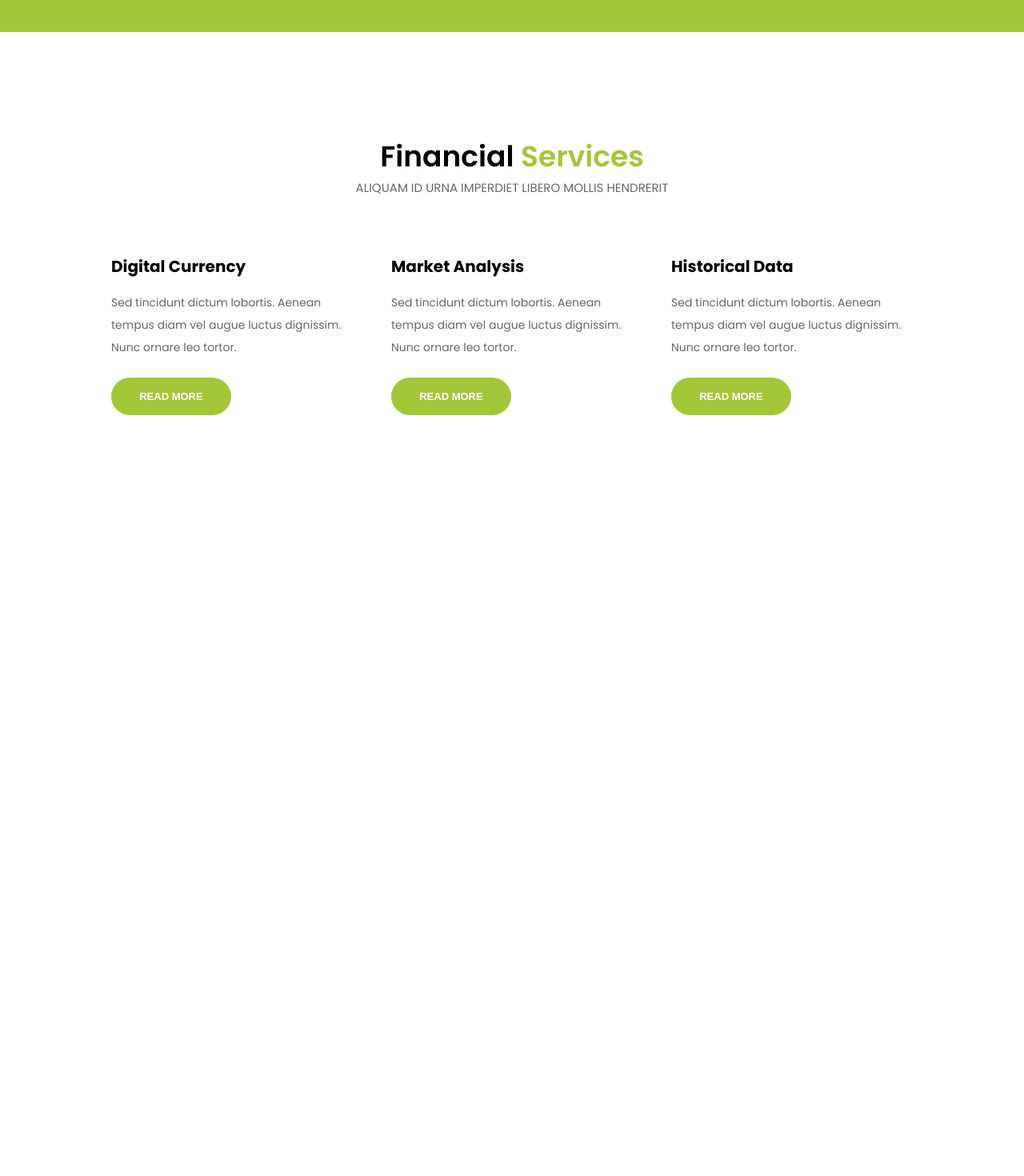
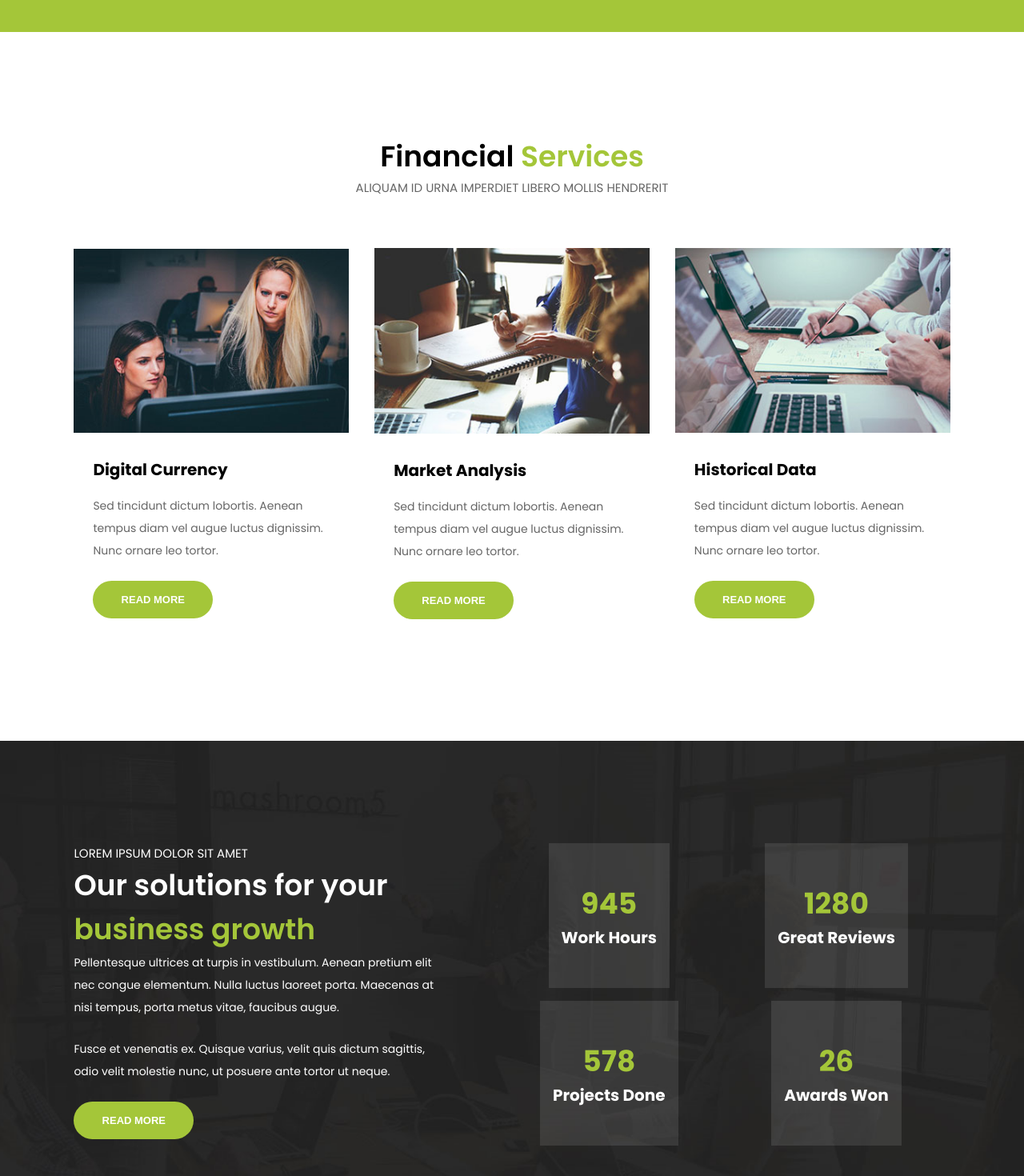
Before and after one commit to ykurebayashi/finance-site-yk, a Next.js app: page / in a window 1280 px wide. Shown: the part 950-2420 px from the top of the page at 80% size. Before the commit the page ends 1493 px from the top, so only its background shows below. Built offline with nearby package versions, Linux system fonts and the light colour scheme.

Commit message:
add service & solution content

```diff
--- a/components/home/HomeServiceItems.jsx
+++ b/components/home/HomeServiceItems.jsx
@@ -1,20 +1,20 @@
 export const HomeServiceItems = [
   {
-    img: "/public/imgs/homeservice1.png",
+    img: "/imgs/homeservice1.png",
     title: "Digital Currency",
     description:
       "Sed tincidunt dictum lobortis. Aenean tempus diam vel augue luctus dignissim. Nunc ornare leo tortor.",
     button: "READ MORE",
   },
   {
-    img: "/public/imgs/homeservice2.png",
+    img: "/imgs/homeservice2.png",
     title: "Market Analysis",
     description:
       "Sed tincidunt dictum lobortis. Aenean tempus diam vel augue luctus dignissim. Nunc ornare leo tortor.",
     button: "READ MORE",
   },
   {
-    img: "/public/imgs/homeservice3.png",
+    img: "/imgs/homeservice3.png",
     title: "Historical Data",
     description:
       "Sed tincidunt dictum lobortis. Aenean tempus diam vel augue luctus dignissim. Nunc ornare leo tortor.",
--- a/components/home/HomeServices.jsx
+++ b/components/home/HomeServices.jsx
@@ -1,6 +1,5 @@
 import styles from "../../styles/home/HomeServices.module.scss";
 import Image from "next/image";
-
 import { HomeServiceItems } from "./HomeServiceItems";
 
 const HomeServices = () => {
@@ -11,18 +10,21 @@ const HomeServices = () => {
           <h2 className={styles.head}>
             Financial <span>Services</span>
           </h2>
-          <span>ALIQUAM ID URNA IMPERDIET LIBERO MOLLIS HENDRERIT</span>
+          <span className={styles.subHead}>
+            ALIQUAM ID URNA IMPERDIET LIBERO MOLLIS HENDRERIT
+          </span>
         </div>
         <div className={styles.content}>
           {HomeServiceItems.map((item, index) => {
             return (
               <div className={styles.card} key={index}>
-                {/* <Image
+                <Image
+                  className={styles.img}
                   src={item.img}
                   alt="Service Image"
                   width="100"
                   height="100"
-                /> */}
+                />
                 <div className={styles.text}>
                   <h5 className={styles.title}>{item.title}</h5>
                   <p className={styles.description}>{item.description}</p>
--- /dev/null
+++ b/components/home/HomeSolutionItems.jsx
@@ -0,0 +1,18 @@
+export const HomeSolutionItems = [
+  {
+    number: "945",
+    title: "Work Hours",
+  },
+  {
+    number: "1280",
+    title: "Great Reviews",
+  },
+  {
+    number: "578",
+    title: "Projects Done",
+  },
+  {
+    number: "26",
+    title: "Awards Won",
+  },
+];
--- /dev/null
+++ b/components/home/HomeSolutions.jsx
@@ -0,0 +1,39 @@
+import styles from "../../styles/home/HomeSolutions.module.scss";
+import { HomeSolutionItems } from "./HomeSolutionItems";
+
+const HomeSolutions = () => {
+  return (
+    <div className={styles.solutions}>
+      <div className={styles.container}>
+        <div className={styles.heading}>
+          <span className={styles.subHead}>LOREM IPSUM DOLOR SIT AMET</span>
+          <h2 className={styles.head}>
+            Our solutions for your <span>business growth</span>
+          </h2>
+          <p className={styles.description}>
+            Pellentesque ultrices at turpis in vestibulum. Aenean pretium elit
+            nec congue elementum. Nulla luctus laoreet porta. Maecenas at nisi
+            tempus, porta metus vitae, faucibus augue.
+          </p>
+          <p className={styles.description}>
+            Fusce et venenatis ex. Quisque varius, velit quis dictum sagittis,
+            odio velit molestie nunc, ut posuere ante tortor ut neque.
+          </p>
+          <button className={styles.button}>READ MORE</button>
+        </div>
+        <div className={styles.cards}>
+          {HomeSolutionItems.map((item, index) => {
+            return (
+              <div className={styles.card} key={index}>
+                <div className={styles.number}>{item.number}</div>
+                <h3 className={styles.title}>{item.title}</h3>
+              </div>
+            );
+          })}
+        </div>
+      </div>
+    </div>
+  );
+};
+
+export default HomeSolutions;
--- a/pages/index.js
+++ b/pages/index.js
@@ -4,6 +4,7 @@ import styles from "../styles/Home.module.scss";
 import Hero from "../components/home/Hero";
 import RequestForm from "../components/home/RequestForm";
 import HomeServices from "../components/home/HomeServices";
+import HomeSolutions from "../components/home/HomeSolutions";
 
 export default function Home() {
   return (
@@ -15,6 +16,7 @@ export default function Home() {
       <Hero />
       <RequestForm />
       <HomeServices />
+      <HomeSolutions />
     </div>
   );
 }
--- a/styles/Navbar.module.scss
+++ b/styles/Navbar.module.scss
@@ -14,7 +14,7 @@
     justify-content: space-between;
     margin-inline: auto;
     padding-inline: $padding-content;
-    max-width: 1200px;
+    max-width: 1140px;
     height: 100%;
 
     .menu {
--- a/styles/SubHeader.module.scss
+++ b/styles/SubHeader.module.scss
@@ -19,7 +19,7 @@
       gap: 2rem;
       margin-inline: auto;
       padding-inline: $padding-content;
-      max-width: 1200px;
+      max-width: 1140px;
       height: 100%;
     }
   }
--- a/styles/home/Hero.module.scss
+++ b/styles/home/Hero.module.scss
@@ -21,7 +21,7 @@
       margin-inline-start: 10rem;
     }
     @include xl {
-      margin-inline-start: 16rem;
+      margin-inline-start: 17rem;
     }
   }
 }
@@ -42,7 +42,7 @@
   }
 
   .description {
-    padding-block-start: 1.2rem;
+    padding-block-start: 1.5rem;
     padding-block-end: 2.5rem;
     max-width: 570px;
     line-height: 2;
--- a/styles/home/HomeServices.module.scss
+++ b/styles/home/HomeServices.module.scss
@@ -2,13 +2,13 @@
 @import "../breakpoints.module.scss";
 
 .services {
-  padding-block-start: 8rem;
+  padding-block: 8rem;
   width: 100%;
 
   .container {
     margin-inline: auto;
     padding-inline: $padding-content;
-    max-width: 1200px;
+    max-width: 1140px;
   }
 }
 
@@ -19,30 +19,31 @@
   justify-content: center;
   text-align: center;
 
-  span {
+  .head {
+    @include sectionHeading;
+  }
+  .subHead {
     color: $grey;
-    font-size: 15px;
-  }
-
-  .head {
-    font-weight: $semi;
-    font-size: 36px;
-    span {
-      font-size: 36px;
-      color: $lime-green;
-    }
+    @include subHeading;
   }
 }
 
 .content {
   display: flex;
+  flex-wrap: wrap;
   align-items: center;
   justify-content: center;
-  flex-wrap: wrap;
-  padding-block-start: 3rem;
+  padding-block-start: 4rem;
+  gap: 2rem;
 
   .card {
     max-width: 350px;
+    flex: 1;
+
+    .img {
+      width: 100%;
+      height: 100%;
+    }
     .text {
       padding-block: 1.5rem;
       padding-inline: 1.5rem;
@@ -52,10 +53,8 @@
       }
 
       .description {
-        padding-block-end: 1.5rem;
-        line-height: 2;
-        font-size: 14px;
         color: $grey;
+        @include textDescription;
       }
 
       .button {
--- /dev/null
+++ b/styles/home/HomeSolutions.module.scss
@@ -0,0 +1,72 @@
+@import "../variables.module.scss";
+@import "../breakpoints.module.scss";
+
+.solutions {
+  padding-block: 8rem;
+  background-image: url(../../public/imgs/solutionsbg.png);
+  background-repeat: no-repeat;
+  background-position: center center;
+  background-size: cover;
+  background-attachment: fixed;
+
+  .container {
+    display: grid;
+    grid-template-columns: 0.8fr 1fr;
+    gap: 4.5rem;
+    margin-inline: auto;
+    padding-inline: $padding-content;
+
+    max-width: 1140px;
+  }
+}
+
+.heading {
+  .head {
+    color: $white;
+    @include sectionHeading;
+  }
+
+  .subHead {
+    color: $white;
+    @include subHeading;
+  }
+
+  .description {
+    color: $white;
+    @include textDescription;
+  }
+
+  .button {
+    @include buttonGreen;
+    &:hover {
+      color: $lime-green;
+      background-color: $white;
+    }
+  }
+}
+
+.cards {
+  display: grid;
+  grid-template-columns: repeat(2, 1fr);
+  gap: 1rem 0;
+  place-items: center;
+
+  .card {
+    padding-block: 3rem;
+    padding-inline: 1rem;
+    max-width: 255px;
+    text-align: center;
+    background-color: rgb($white, 0.1);
+
+    .number {
+      font-size: 36px;
+      font-weight: $bold;
+      color: $lime-green;
+    }
+
+    .title {
+      font-size: 20px;
+      color: $white;
+    }
+  }
+}
--- a/styles/home/RequestForm.module.scss
+++ b/styles/home/RequestForm.module.scss
@@ -14,7 +14,7 @@
     gap: 2rem;
     margin-inline: auto;
     padding-inline: $padding-content;
-    max-width: 1200px;
+    max-width: 1140px;
     text-align: center;
     @include md {
       justify-content: space-between;
--- a/styles/variables.module.scss
+++ b/styles/variables.module.scss
@@ -40,3 +40,22 @@ $header-height: 90px;
   background-color: $lime-green;
   border: none;
 }
+
+@mixin sectionHeading {
+  font-weight: $semi;
+  font-size: 36px;
+  span {
+    font-size: 36px;
+    color: $lime-green;
+  }
+}
+
+@mixin subHeading {
+  font-size: 15px;
+}
+
+@mixin textDescription {
+  padding-block-end: 1.5rem;
+  line-height: 2;
+  font-size: 14px;
+}
```
Also changed, not shown: public/imgs/solutionsbg.png (added).
